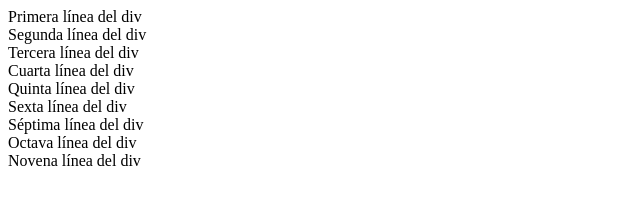
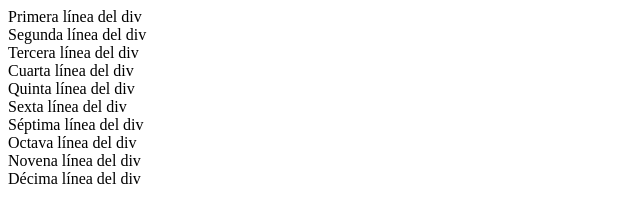
Before and after one commit to Dan18eP/curso_git_bp_miercoles_tarde_20242, a plain HTML site: page index.html in a window 1280 px wide. Shown: the whole page, without its empty margins (0-640 px from the left). Drawn offline with Linux system fonts and the light colour scheme.

Commit message:
Tenth Commit

```diff
--- a/index.html
+++ b/index.html
@@ -15,6 +15,7 @@
     <div>Séptima línea del div</div>
     <div>Octava línea del div</div>
     <div>Novena línea del div</div>
+    <div>Décima línea del div</div>
 
 </body>
 </html>
```
